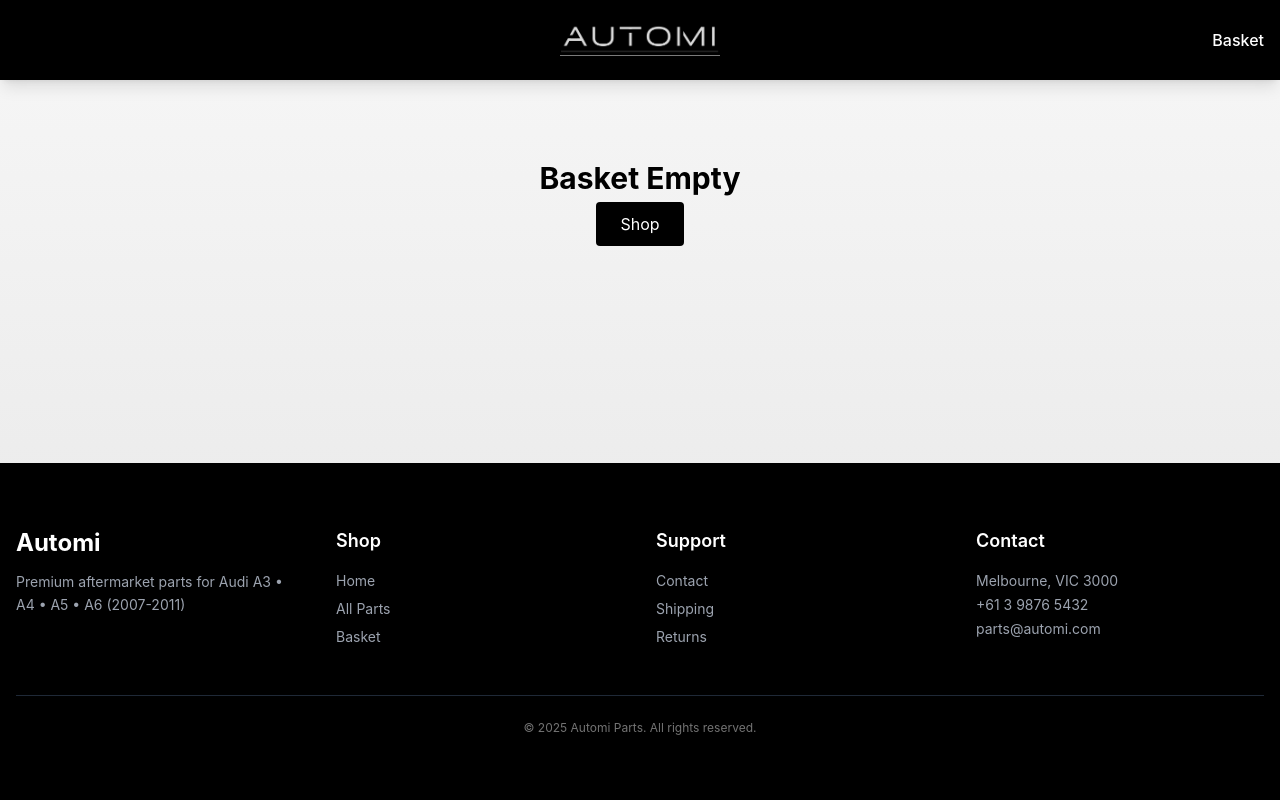
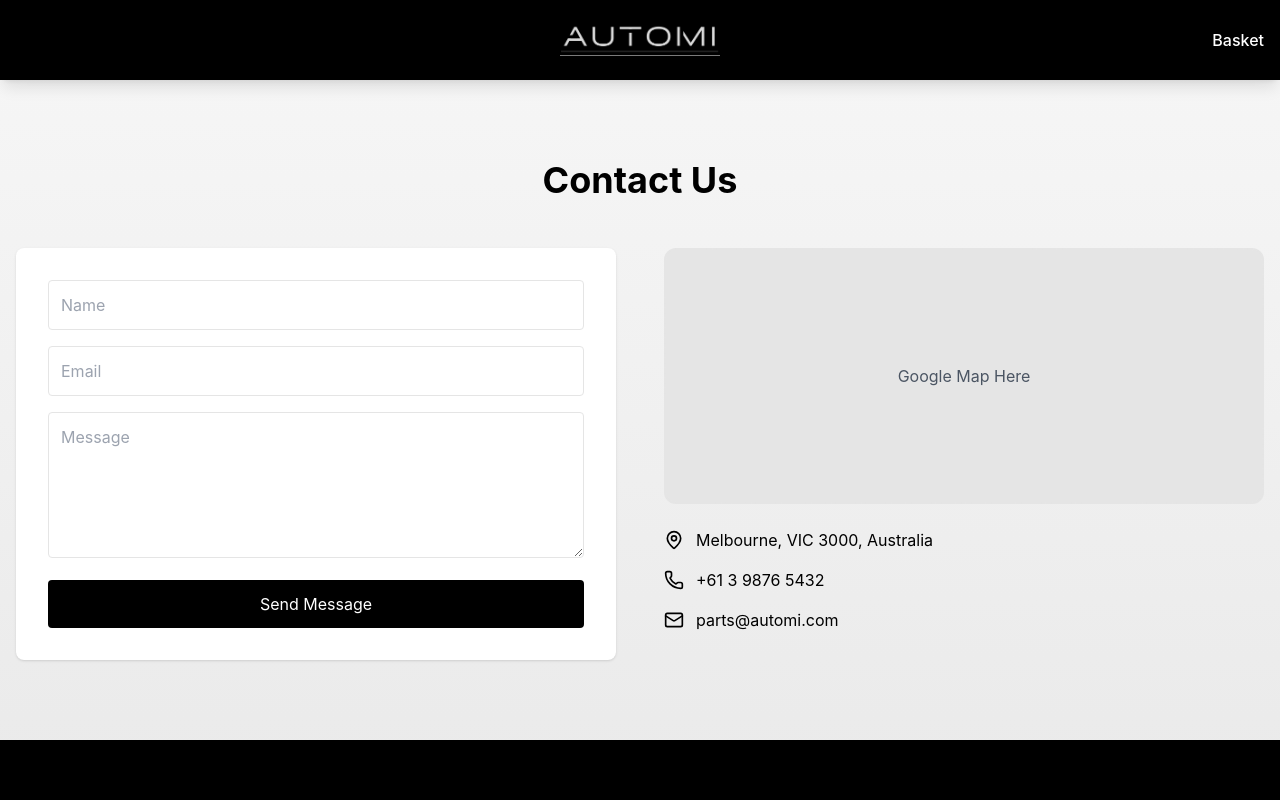
Before and after one commit to hejalamos-crypto/automi-site, a Next.js app: page /checkout in a window 1280 px wide. Shown: the top 800 px of the page. Built offline with nearby package versions, Linux system fonts and the light colour scheme.

Commit message:
FINAL: Logo+text, Home/Contact, Car tabs, Search, Google Map contact

```diff
--- a/app/checkout/page.tsx
+++ b/app/checkout/page.tsx
@@ -1,50 +1,45 @@
-// app/checkout/page.tsx
-'use client';
-import { PayPalButtons, PayPalScriptProvider } from '@paypal/react-paypal-js';
-import { useCart } from '@/hooks/useCart';
-import Link from 'next/link';
-import { useRouter } from 'next/navigation';
+// app/contact/page.tsx
+import { MapPin, Phone, Mail } from 'lucide-react';
 
-export default function Checkout() {
-  const { items, clearCart, removeFromCart, addToCart } = useCart();
-  const router = useRouter();
-  const totalAmount = items.reduce((sum, i) => sum + i.price * i.quantity, 0);
+export default function Contact() {
+  return (
+    <div className="max-w-7xl mx-auto px-4 py-20">
+      <h1 className="text-4xl font-bold text-center mb-12">Contact Us</h1>
 
-  if (items.length === 0) {
-    return (
-      <div className="text-center py-20">
-        <h1 className="text-3xl font-bold mb-4">Basket Empty</h1>
-        <Link href="/" className="px-6 py-3 bg-black text-white rounded">Shop</Link>
+      <div className="grid md:grid-cols-2 gap-12">
+        {/* FORM */}
+        <div className="bg-white p-8 rounded-lg shadow">
+          <form>
+            <input type="text" placeholder="Name" className="w-full p-3 mb-4 border rounded" />
+            <input type="email" placeholder="Email" className="w-full p-3 mb-4 border rounded" />
+            <textarea placeholder="Message" rows={5} className="w-full p-3 mb-4 border rounded"></textarea>
+            <button className="w-full py-3 bg-black text-white rounded hover:bg-gray-800">
+              Send Message
+            </button>
+          </form>
+        </div>
+
+        {/* MAP + INFO */}
+        <div>
+          <div className="bg-gray-200 border-2 border-dashed rounded-xl w-full h-64 mb-6 flex items-center justify-center">
+            <p className="text-gray-600">Google Map Here</p>
+          </div>
+          <div className="space-y-4">
+            <div className="flex items-center gap-3">
+              <MapPin className="w-5 h-5 text-black" />
+              <span>Melbourne, VIC 3000, Australia</span>
+            </div>
+            <div className="flex items-center gap-3">
+              <Phone className="w-5 h-5 text-black" />
+              <span>+61 3 9876 5432</span>
+            </div>
+            <div className="flex items-center gap-3">
+              <Mail className="w-5 h-5 text-black" />
+              <span>parts@automi.com</span>
+            </div>
+          </div>
+        </div>
       </div>
-    );
-  }
-
-  return (
-    <div className="max-w-4xl mx-auto px-4 py-20">
-      <h1 className="text-3xl font-bold mb-8">Checkout</h1>
-      <div className="bg-white p-6 rounded-lg shadow mb-6">
-        {items.map((item) => (
-          <div key={item.id} className="flex justify-between items-center py-3 border-b">
-            <div>
-              <p className="font-medium">{item.name}</p>
-              <p className="text-sm text-gray-600">${item.price} × {item.quantity}</p>
-            </div>
-            <button onClick={() => removeFromCart(item.id)} className="text-red-600">Remove</button>
-          </div>
-        ))}
-        <div className="font-bold text-xl mt-4">Total: ${totalAmount.toFixed(2)}</div>
-      </div>
-
-      <PayPalButtons
-        createOrder={(_, actions) => actions.order!.create({
-          purchase_units: [{ amount: { value: totalAmount.toString(), currency_code: 'USD' } }]
-        })}
-        onApprove={async (_, actions) => {
-          await actions.order!.capture();
-          clearCart();
-          router.push('/success');
-        }}
-      />
     </div>
   );
 }
--- /dev/null
+++ b/app/contact/page.tsx
@@ -0,0 +1,45 @@
+// app/contact/page.tsx
+import { MapPin, Phone, Mail } from 'lucide-react';
+
+export default function Contact() {
+  return (
+    <div className="max-w-7xl mx-auto px-4 py-20">
+      <h1 className="text-4xl font-bold text-center mb-12">Contact Us</h1>
+
+      <div className="grid md:grid-cols-2 gap-12">
+        {/* FORM */}
+        <div className="bg-white p-8 rounded-lg shadow">
+          <form>
+            <input type="text" placeholder="Name" className="w-full p-3 mb-4 border rounded" />
+            <input type="email" placeholder="Email" className="w-full p-3 mb-4 border rounded" />
+            <textarea placeholder="Message" rows={5} className="w-full p-3 mb-4 border rounded"></textarea>
+            <button className="w-full py-3 bg-black text-white rounded hover:bg-gray-800">
+              Send Message
+            </button>
+          </form>
+        </div>
+
+        {/* MAP + INFO */}
+        <div>
+          <div className="bg-gray-200 border-2 border-dashed rounded-xl w-full h-64 mb-6 flex items-center justify-center">
+            <p className="text-gray-600">Google Map Here</p>
+          </div>
+          <div className="space-y-4">
+            <div className="flex items-center gap-3">
+              <MapPin className="w-5 h-5 text-black" />
+              <span>Melbourne, VIC 3000, Australia</span>
+            </div>
+            <div className="flex items-center gap-3">
+              <Phone className="w-5 h-5 text-black" />
+              <span>+61 3 9876 5432</span>
+            </div>
+            <div className="flex items-center gap-3">
+              <Mail className="w-5 h-5 text-black" />
+              <span>parts@automi.com</span>
+            </div>
+          </div>
+        </div>
+      </div>
+    </div>
+  );
+}
```
Also changed, not shown: 1 other file (tests, documents, lock files or other folders).
